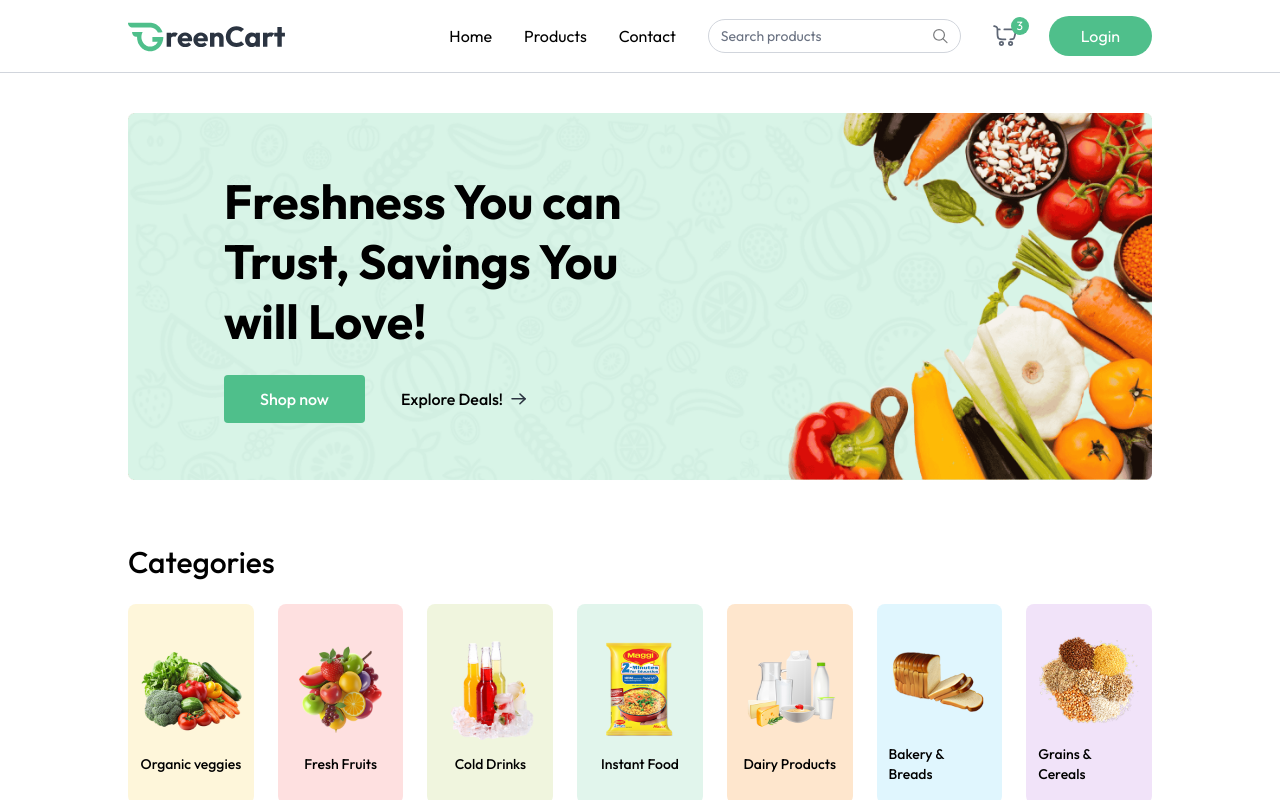
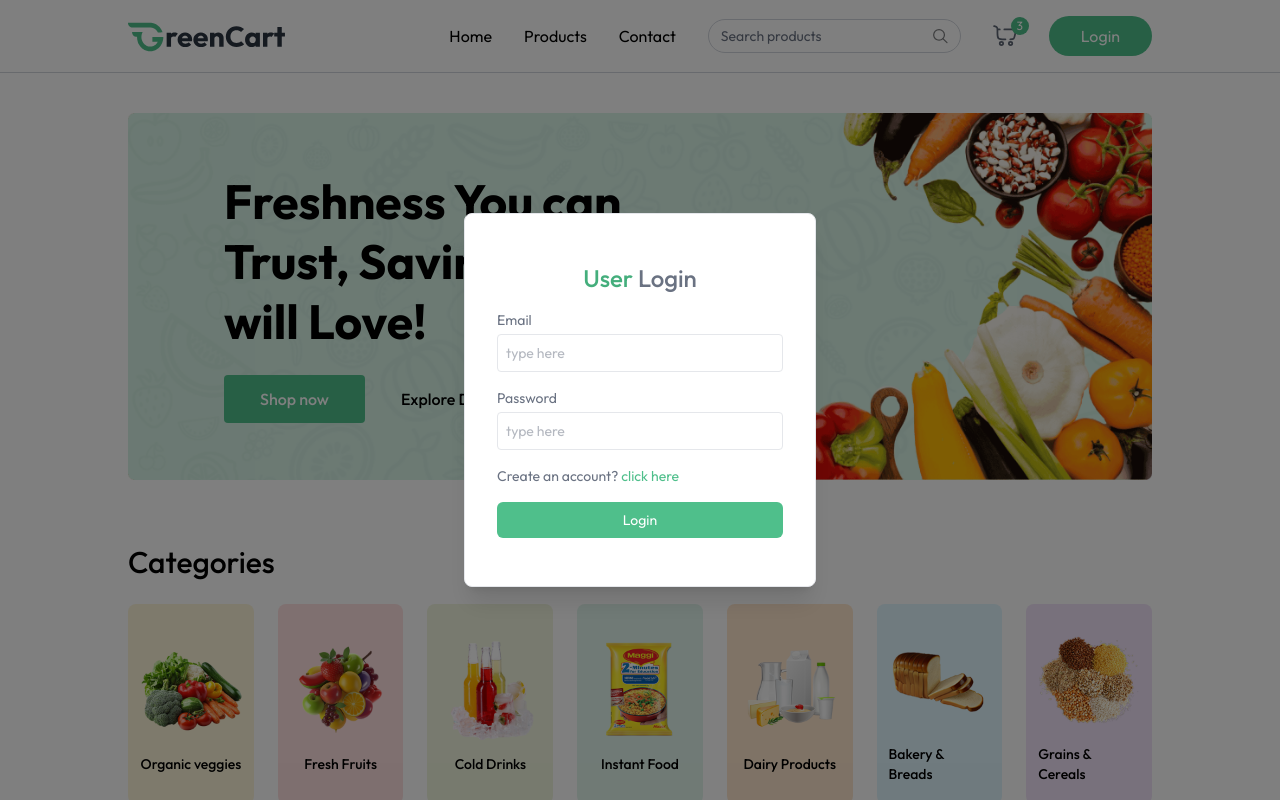
Before and after one commit to Amarta113/GreenCart-Ecommerce-Web, a React (Vite) app in the folder client/: page / in a window 1280 px wide. Both pictures are taken after a click on the button "Login". Shown: the top 800 px of the page. Built offline with nearby package versions, Linux system fonts and the light colour scheme.

Commit message:
added login page

```diff
--- a/client/src/App.jsx
+++ b/client/src/App.jsx
@@ -4,13 +4,17 @@
 import Home from './pages/Home'
 import {Toaster} from 'react-hot-toast'
 import Footer from './components/Footer'
+import { useAppContext } from './context/AppContext'
+import Login from './components/login'
 
 export default function App(){
   const isSellerPath = useLocation().pathname.includes("seller")
-
+  const {showUserLogin} = useAppContext()
   return (<div>
 
     {isSellerPath? null : <Navbar/>}
+    {showUserLogin? <Login/> : null}
+
     <Toaster/>
     <div className={`${isSellerPath? "" : "px-6 md:px-16 lg:px-24 xl:px-32"}`}>
       <Routes>
--- a/client/src/components/Footer.jsx
+++ b/client/src/components/Footer.jsx
@@ -1,38 +1,24 @@
 import React from 'react'
-import { assets } from '../assets/assets';
+import { assets, footerLinks } from '../assets/assets';
 
 export default function Footer() {
-    const linkSections = [
-            {
-                title: "Quick Links",
-                links: ["Home", "Best Sellers", "Offers & Deals", "Contact Us", "FAQs"]
-            },
-            {
-                title: "Need Help?",
-                links: ["Delivery Information", "Return & Refund Policy", "Payment Methods", "Track your Order", "Contact Us"]
-            },
-            {
-                title: "Follow Us",
-                links: ["Instagram", "Twitter", "Facebook", "YouTube"]
-            }
-        ];
 
 
     return (
-         <div className="px-6 md:px-16 lg:px-24 xl:px-32">
+         <div className="px-6 md:px-16 lg:px-24 xl:px-32 mt-24 bg-primary/10">
             <div className="flex flex-col md:flex-row items-start justify-between gap-10 py-10 border-b border-gray-500/30 text-gray-500">
                 <div>
                     <img className="w-34 md:w-32" src={assets.logo} alt="greencarlogo" />
-                    <p className="max-w-[410px] mt-6"></p>
+                    <p className="max-w-[410px] mt-6">We deliver fresh groceries and snacks straight to your door. Trusted by thousands, we aim to make your shopping experience simple and affordable.</p>
                 </div>
                 <div className="flex flex-wrap justify-between w-full md:w-[45%] gap-5">
-                    {linkSections.map((section, index) => (
+                    {footerLinks.map((section, index) => (
                         <div key={index}>
                             <h3 className="font-semibold text-base text-gray-900 md:mb-5 mb-2">{section.title}</h3>
                             <ul className="text-sm space-y-1">
                                 {section.links.map((link, i) => (
                                     <li key={i}>
-                                        <a href="#" className="hover:underline transition">{link}</a>
+                                        <a href={link.url} className="hover:underline transition">{link.text}</a>
                                     </li>
                                 ))}
                             </ul>
@@ -41,7 +27,7 @@
                 </div>
             </div>
             <p className="py-4 text-center text-sm md:text-base text-gray-500/80">
-                Copyright 2025 © <a href="https://prebuiltui.com">PrebuiltUI</a> All Right Reserved.
+                Copyright {new Date().getFullYear()} © <a href="/">GreenCart.dev</a> All Right Reserved.
             </p>
         </div>
     )
--- /dev/null
+++ b/client/src/components/Login.jsx
@@ -0,0 +1,54 @@
+import React from 'react'
+import { useAppContext } from '../context/AppContext';
+
+export default function Login () {
+
+    const {setShowUserLogin, setUser} = useAppContext()
+    const [state, setState] = React.useState("login");
+    const [name, setName] = React.useState("");
+    const [email, setEmail] = React.useState("");
+    const [password, setPassword] = React.useState("");
+    const onSubmitHandler = async(event) =>{
+        event.preventDefault();
+        setUser({
+            email: "test@gmail.com",
+            name: "Test"
+        })
+        setShowUserLogin(false)
+    }
+    return (
+        <div onClick={() => setShowUserLogin(false)} className='fixed top-0 bottom-0 left-0 right-0 z-30 flex items-center text-sm text-gray-600 bg-black/50'>
+            <form onSubmit={onSubmitHandler} onClick={(e) => e.stopPropagation()} className="flex flex-col gap-4 m-auto items-start p-8 py-12 w-80 sm:w-[352px] text-gray-500 rounded-lg shadow-xl border border-gray-200 bg-white">
+            <p className="text-2xl font-medium m-auto">
+                <span className="text-primary-dull">User</span> {state === "login" ? "Login" : "Sign Up"}
+            </p>
+            {state === "register" && (
+                <div className="w-full">
+                    <p>Name</p>
+                    <input onChange={(e) => setName(e.target.value)} value={name} placeholder="type here" className="border border-gray-200 rounded w-full p-2 mt-1 outline-primary" type="text" required />
+                </div>
+            )}
+            <div className="w-full ">
+                <p>Email</p>
+                <input onChange={(e) => setEmail(e.target.value)} value={email} placeholder="type here" className="border border-gray-200 rounded w-full p-2 mt-1 outline-primary" type="email" required />
+            </div>
+            <div className="w-full ">
+                <p>Password</p>
+                <input onChange={(e) => setPassword(e.target.value)} value={password} placeholder="type here" className="border border-gray-200 rounded w-full p-2 mt-1 outline-primary" type="password" required />
+            </div>
+            {state === "register" ? (
+                <p>
+                    Already have account? <span onClick={() => setState("login")} className="text-primary cursor-pointer">click here</span>
+                </p>
+            ) : (
+                <p>
+                    Create an account? <span onClick={() => setState("register")} className="text-primary cursor-pointer">click here</span>
+                </p>
+            )}
+            <button className="bg-primary hover:bg-primary-dull transition-all text-white w-full py-2 rounded-md cursor-pointer">
+                {state === "register" ? "Create Account" : "Login"}
+            </button>
+        </form>
+        </div>
+    );
+}
```
Also changed, not shown: client/src/pages/Products.jsx (added).
